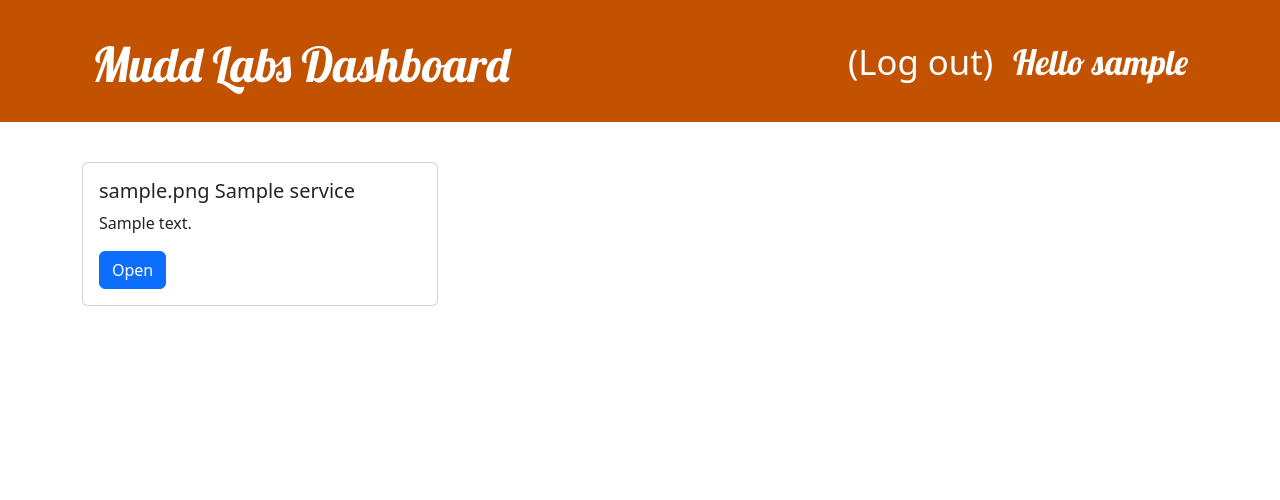
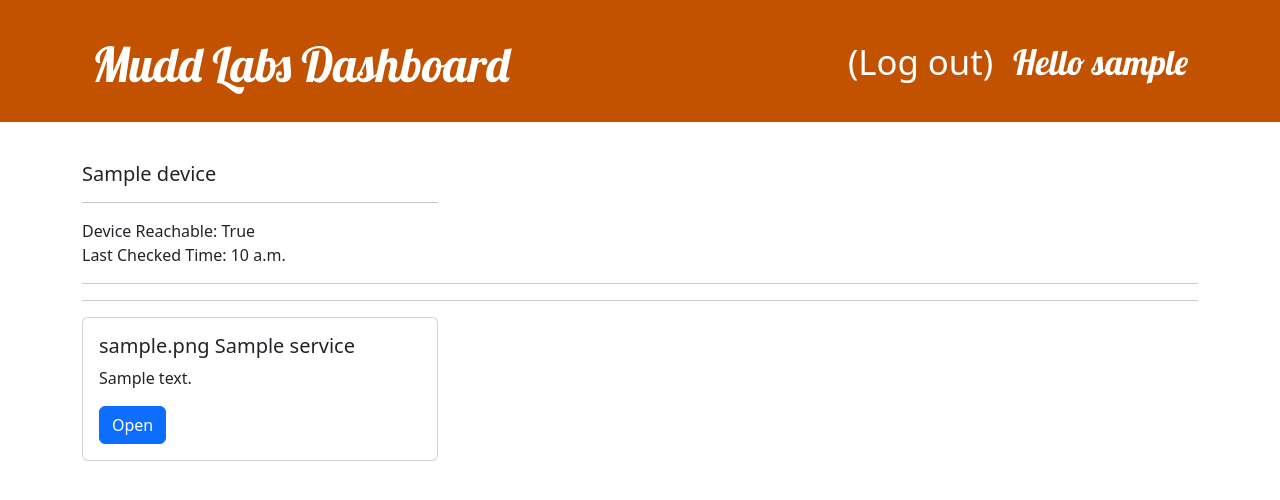
Before and after one commit to Dillon-Mendoza/mudd-labs, a Django app: page / in a window 1280 px wide. Shown: the top 500 px of the page. Run offline with Django 5.2, Linux system fonts and the light colour scheme; a user stored in the database is signed in; tables that the repository leaves empty hold one stand-in row (values such as "Sample post").

Commit message:
Configured views.py to render the data that n8n parsed through webhook receiver. Configured hub.html to show data on website page.

```diff
--- a/muddroom/muddroom/templates/muddroom/hub.html
+++ b/muddroom/muddroom/templates/muddroom/hub.html
@@ -1,6 +1,24 @@
 {% extends 'muddroom/base.html' %}
+{% load tz %}
 
 {% block content %}
+    <div class="row">
+        {% for device in devices %}
+            <div class="col-md-4">
+                <div class="card-mb-4">
+                    <div class="card-body">
+                        <h5 class="card-title">{{ device.name }}</h5>
+                        <hr>
+                        <p class="card-text">Device Reachable: {{ device.is_reachable }} <br> Last Checked Time: {{ device.last_checked }}</p>
+                    </div>
+                </div>
+            </div>
+        {% endfor %}
+    </div>
+
+        <hr>
+        <hr>
+
     <div class="row">
         {% for service in services %}
             <div class="col-md-4">
--- a/muddroom/muddroom/views.py
+++ b/muddroom/muddroom/views.py
@@ -32,4 +32,10 @@ def webhook_receiver(request):
 
 def hub(request):
     services = Service.objects.filter(is_active=True)
-    return render(request, 'muddroom/hub.html', {'services': services})
+    devices = Device.objects.all()
+
+    hub = {
+        'services': services,
+        'devices': devices
+    }
+    return render(request, 'muddroom/hub.html', hub)
```
